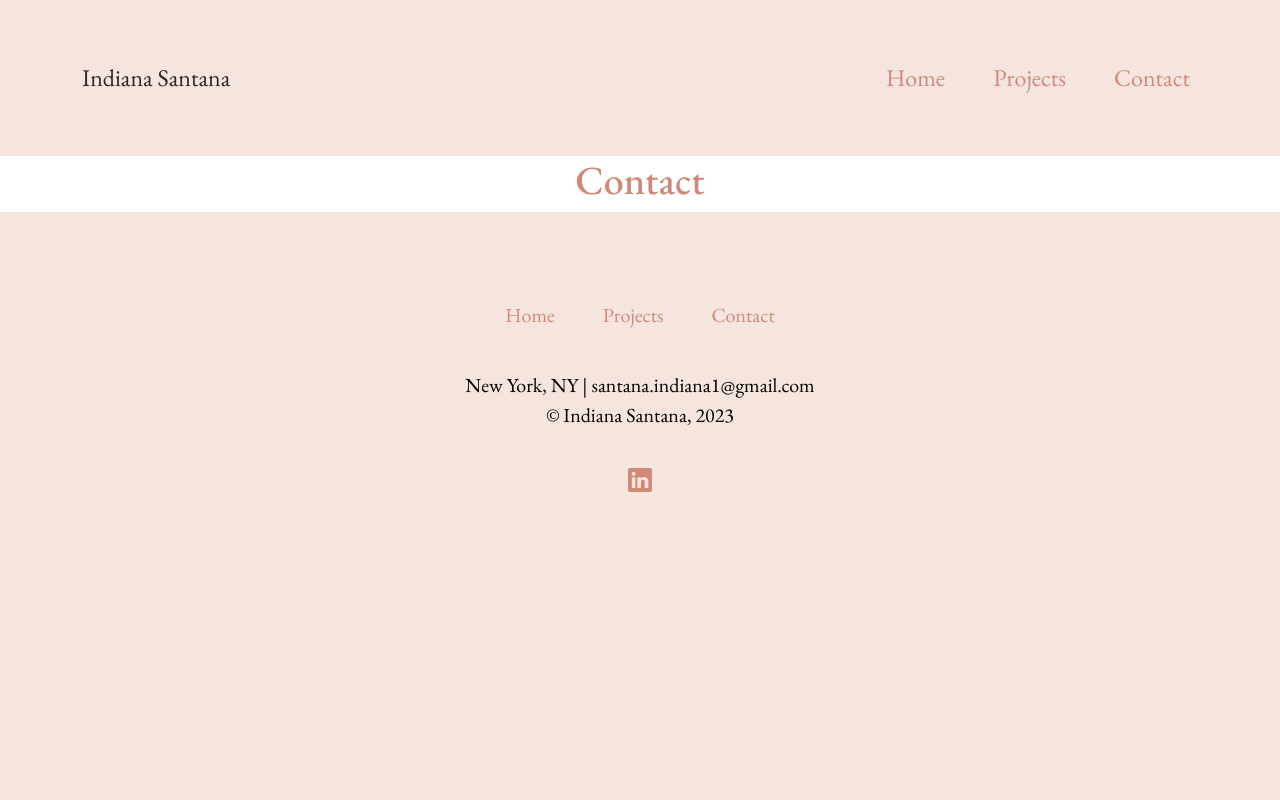
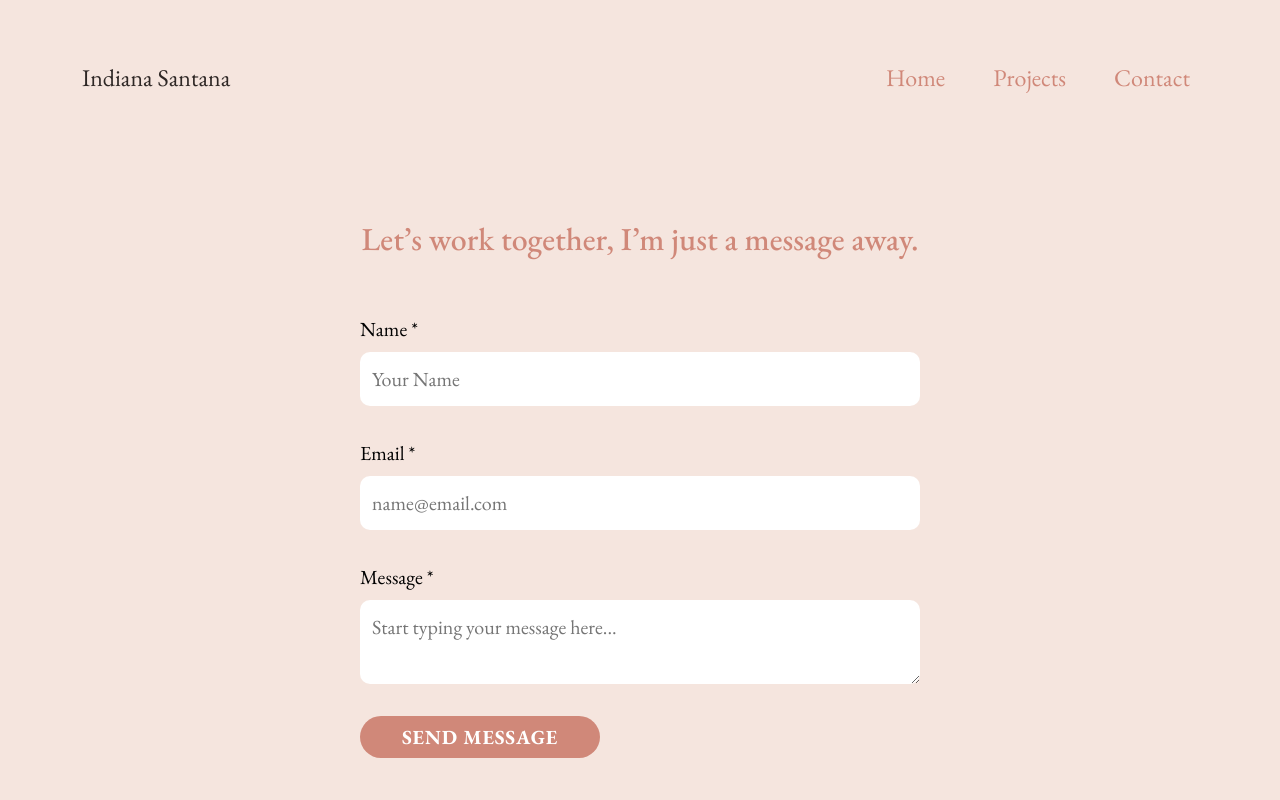
Before and after one commit to IndianaSantana1/marketing-portfolio, a React (Create React App) app: page /contact in a window 1280 px wide. Shown: the top 800 px of the page. Built offline with nearby package versions, Linux system fonts and the light colour scheme.

Commit message:
update sections

```diff
--- a/src/App.css
+++ b/src/App.css
@@ -2,7 +2,6 @@
 
 * {
   font-family: "EB Garamond";
-  color: #d08879 !important;
 }
 .section {
     background-color: #fdf9f8;
--- a/src/App.js
+++ b/src/App.js
@@ -16,7 +16,6 @@ function App() {
         <Route path="/projects" element={<ProjectsPage />} />
         <Route path="/contact" element={<Contact />} />
       </Routes>
-      <Footer />
     </Router>
   );
 }
--- a/src/components/Projects.js
+++ b/src/components/Projects.js
@@ -15,7 +15,7 @@ const Projects = () => {
               style={{ width: "20rem" }}
               onClick={() => window.open("/projects/#", "_self")}
             >
-              <Card.Img variant="top" src="/profile-img.png" />
+              <Card.Img variant="top" src="/images/profile-img.png" />
               <Card.Body>
                 <Card.Title>FromRose</Card.Title>
                 <Card.Text>
@@ -31,7 +31,7 @@ const Projects = () => {
               style={{ width: "20rem" }}
               onClick={() => window.open("/projects/#", "_self")}
             >
-              <Card.Img variant="top" src="/profile-img.png" />
+              <Card.Img variant="top" src="/images/profile-img.png" />
               <Card.Body>
                 <Card.Title>Magner Center</Card.Title>
                 <Card.Text>
@@ -47,7 +47,7 @@ const Projects = () => {
               style={{ width: "20rem" }}
               onClick={() => window.open("/projects/#", "_self")}
             >
-              <Card.Img variant="top" src="/profile-img.png" />
+              <Card.Img variant="top" src="/images/profile-img.png" />
               <Card.Body>
                 <Card.Title>PCI Media Inc.</Card.Title>
                 <Card.Text>
@@ -60,9 +60,13 @@ const Projects = () => {
           </div>
         </div>
         <div className="projects-section-btn">
-            <Button className="cta-button more-projects-btn" size="lg" href="/projects">
-              View More Projects
-            </Button>
+          <Button
+            className="cta-button more-projects-btn"
+            size="lg"
+            href="/projects"
+          >
+            View More Projects
+          </Button>
         </div>
       </Container>
     </div>
--- a/src/components/styles/Navbar.css
+++ b/src/components/styles/Navbar.css
@@ -10,6 +10,9 @@ nav {
     font-size: 1.5rem !important;
     color: #2e2725 !important;
 }
+.link-item {
+    color: #d08879 !important;
+}
 .brand:hover,
 .link-item:hover {
   border-bottom: 1px solid #d08879;
--- a/src/components/styles/Projects.css
+++ b/src/components/styles/Projects.css
@@ -13,6 +13,7 @@
 }
 .card-title {
     font-size: 1.5rem;
+    color: #d08879 !important;
 }
 .card-text {
     font-size: 1.125rem;
--- a/src/components/styles/Skills.css
+++ b/src/components/styles/Skills.css
@@ -45,6 +45,9 @@
     flex-direction: column;
     gap: 1rem;
 }
+.certs .card-body, .skills .card-body {
+    color: #d08879 !important;
+}
 .cert-card {
     width: 100%;
     font-size: 1.25rem;
--- a/src/pages/Contact.js
+++ b/src/pages/Contact.js
@@ -1,9 +1,84 @@
 import React from "react";
+import "./styles/Contact.css";
+import { Button, Container } from "react-bootstrap";
+import Footer from "../components/Footer";
 
 const Contact = () => {
+  const [name, setName] = React.useState("");
+  const [email, setEmail] = React.useState("");
+  const [message, setMessage] = React.useState("");
+
+  function encode(data) {
+    return Object.keys(data)
+      .map(
+        (key) => encodeURIComponent(key) + "=" + encodeURIComponent(data[key])
+      )
+      .join("&");
+  }
+
+  function handleSubmit(e) {
+    e.preventDefault();
+    fetch("/", {
+      method: "POST",
+      headers: { "Content-Type": "application/x-www-form-urlencoded" },
+      body: encode({ "form-name": "Contact Portfolio", name, email, message }),
+    })
+      .then(() => alert("Message sent!"))
+      .catch((error) => alert(error));
+  }
   return (
-    <div id="contact">
-      <h1>Contact</h1>
+    <div id="contact" className="section contact-section">
+      <Container>
+        <h1>Let’s work together, I’m just a message away.</h1>
+        <div className="contact-form-wrapper">
+          <form
+            netlify
+            name="Contact Portfolio"
+            onSubmit={handleSubmit}
+            className="contact-form"
+          >
+            <div className="form-item">
+              <label htmlFor="name" className="text-black">
+                Name *
+              </label>
+              <input
+                type="text"
+                id="name"
+                name="name"
+                placeholder="Your Name"
+                onChange={(e) => setName(e.target.value)}
+              />
+            </div>
+            <div className="form-item">
+              <label htmlFor="email" className="text-black">
+                Email *
+              </label>
+              <input
+                type="email"
+                id="email"
+                name="email"
+                placeholder="name@email.com"
+                onChange={(e) => setEmail(e.target.value)}
+              />
+            </div>
+            <div className="form-item">
+              <label htmlFor="message" className="text-black">
+                Message *
+              </label>
+              <textarea
+                id="message"
+                name="message"
+                placeholder="Start typing your message here..."
+                onChange={(e) => setMessage(e.target.value)}
+              />
+            </div>
+            <Button className="cta-button contact-btn" type="submit">
+              Send Message
+            </Button>
+          </form>
+        </div>
+        <Footer />
+      </Container>
     </div>
   );
 };
--- a/src/pages/Home.js
+++ b/src/pages/Home.js
@@ -1,18 +1,21 @@
 import React from "react";
+import "./styles/Home.css";
 import Hero from "../components/Hero";
 import Projects from "../components/Projects";
 import Skills from "../components/Skills";
 import About from "../components/About";
 import CTA from "../components/CTA";
+import Footer from "../components/Footer";
 
 const Home = (props) => {
   return (
-    <div>
+    <div className="home-container">
       <Hero />
       <About />
       <Projects />
       <Skills />
       <CTA titleText="Ready to work together?" buttonLabel="Let's connect" />
+      <Footer />
     </div>
   );
 };
--- a/src/pages/ProjectsPage.js
+++ b/src/pages/ProjectsPage.js
@@ -2,6 +2,7 @@ import React from "react";
 import { Container } from "react-bootstrap";
 import "./styles/ProjectPage.css";
 import CTA from "../components/CTA";
+import Footer from "../components/Footer";
 let myData = require("../myData.json");
 
 const Projects = () => {
@@ -31,6 +32,7 @@ const Projects = () => {
           buttonLabel="Get in touch"
         />
       </Container>
+      <Footer />
     </div>
   );
 };
--- a/src/pages/styles/Contact.css
+++ b/src/pages/styles/Contact.css
@@ -0,0 +1,35 @@
+.contact-section {
+    background-color: #f5e5de;
+    color: black !important;
+    padding: 4rem !important;
+}
+.contact-section h1 {
+    font-size: 2rem;
+    color: #d08879 !important;
+}
+.contact-form-wrapper {
+    padding-top: 3rem;
+    margin: auto;
+    max-width: 35rem;
+    font-size: 1.25rem;
+}
+.contact-form {
+    display: flex;
+    flex-direction: column;
+    gap: 2rem;
+}
+.contact-form .form-item {
+    display: flex;
+    flex-direction: column;
+    gap: .5rem;
+}
+
+.form-item input, textarea {
+    padding: .75rem;
+    border: none;
+    border-radius: 10px;
+}
+.contact-btn {
+    margin-top: 0 !important;
+    width: 15rem !important;
+}
--- a/src/pages/styles/Home.css
+++ b/src/pages/styles/Home.css
@@ -0,0 +1,6 @@
+.home-container {
+    color: #d08879 !important;
+}
+.home-container .footer-section {
+    background-color: #fdf9f8;
+}
--- a/src/pages/styles/ProjectPage.css
+++ b/src/pages/styles/ProjectPage.css
@@ -1,5 +1,6 @@
 .projects-page-section {
     background-color: #f5e5de;
+    color: #d08879 !important;
     padding-bottom: 2rem;
 }
 .projects-page-container h1 {
```
Also changed, not shown: 1 other file (tests, documents, lock files or other folders).
